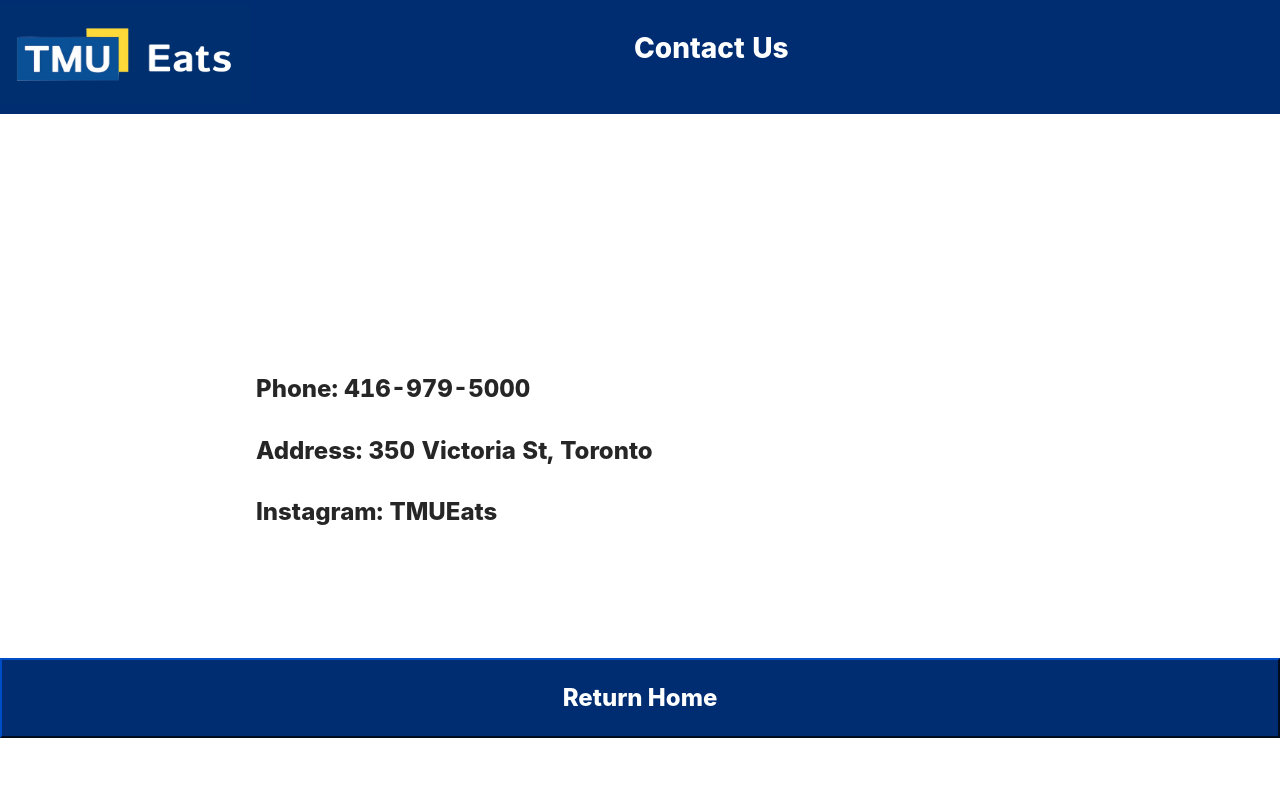
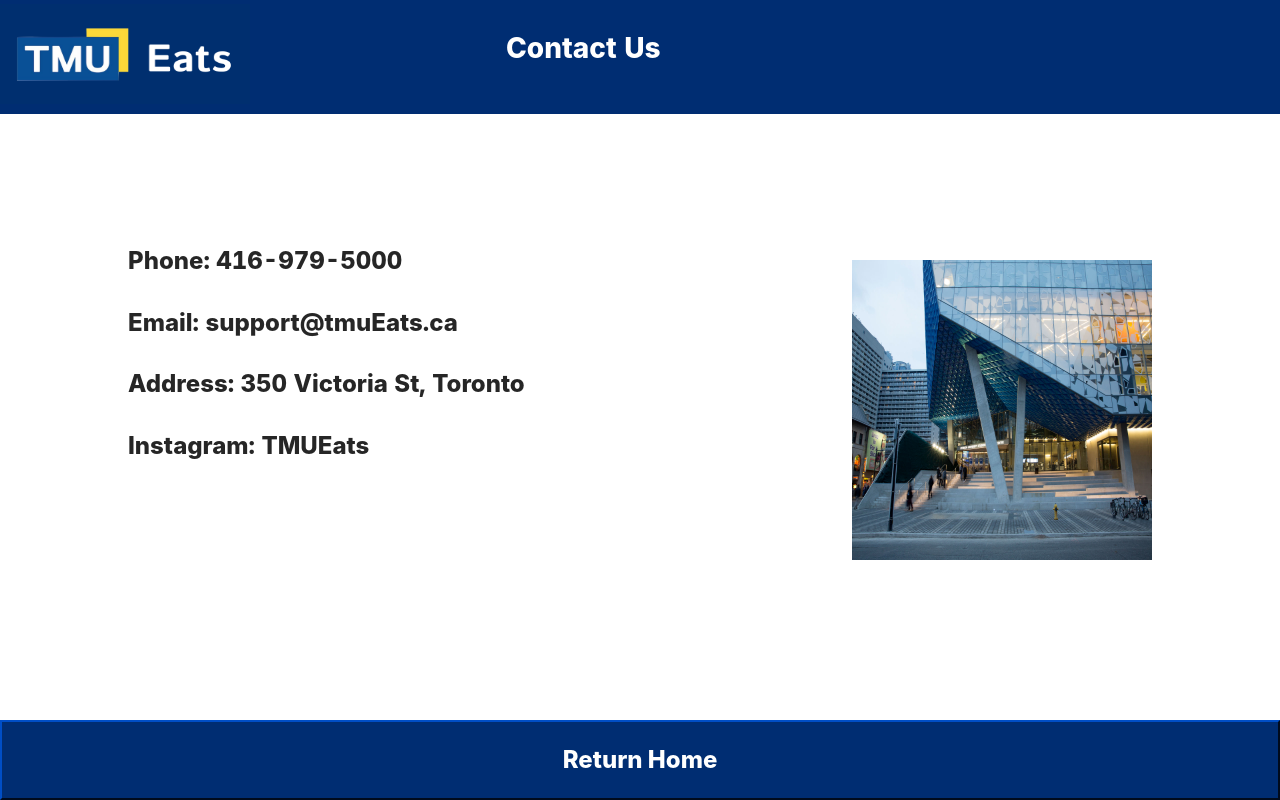
Before and after one commit to julx134/TMU-Eats, a React (Create React App) app in the folder tmu-eats/: page /contact in a window 1280 px wide. Built offline with nearby package versions, Linux system fonts and the light colour scheme.

Commit message:
finished contact page

```diff
--- a/tmu-eats/src/App.css
+++ b/tmu-eats/src/App.css
@@ -669,8 +669,7 @@
   color: white;
   width: 100%;
   border-radius: 0;
-  margin-top: 38%;
-  height: 42px;
+  margin-top: 47%;
   font-weight: 800;
   font-size: x-large;
 
--- a/tmu-eats/src/contact-flow/Contact.css
+++ b/tmu-eats/src/contact-flow/Contact.css
@@ -1,6 +1,5 @@
 .headerWrapper{
     background-color: #002d72;
-
 }
 
 .contact{
@@ -9,7 +8,7 @@
     font-weight: 800;
     display: inline-block;
     height: 100px;
-    margin-left: 30%;
+    margin-left: 20%;
     padding-top: 2%;
 }
 
@@ -19,7 +18,6 @@
     margin-top: 20%;
     font-size: x-large;
 
-
 }
 #homeBtn2{
     background-color: #002d72;
@@ -27,10 +25,12 @@
     color: white;
     width: 100%;
     border-radius: 0;
-    margin-top: 8%;
     height: 80px;
     font-weight: 800;
+    position: absolute;
     font-size: x-large;
+    bottom: 0%;
+    left: 0%;
 
 
   }
@@ -38,3 +38,19 @@
     background-color: black;
 
   }
+  .textWrapper{
+    display: inline-block;
+    width: 50%;
+  }
+  .slcWrap{
+    display: inline-block;
+  }
+
+  #slcImg{
+    height: 300px;
+    width: 300px;
+    display: inline-block;
+    position: absolute;
+    right: 10%;
+    bottom: 30%;
+  }
--- a/tmu-eats/src/contact-flow/ContactPage.js
+++ b/tmu-eats/src/contact-flow/ContactPage.js
@@ -1,6 +1,7 @@
 import "./Contact.css";
 import React, { useState, useEffect } from "react";
 import { useSearchParams, useNavigate} from "react-router-dom";
+import slc from "../slc.jpg";
 
 
 const ContactPage = () => {
@@ -9,16 +10,27 @@
 
     return(
         <div>
+
         <div class="headerWrapper">
           <img src="../TMU-logo.png" alt="TMU Logo" width="250" height="100" />
           <h1 class="contact">Contact Us</h1>
         </div>
-        <div class="text">
-            <p>Phone: 416-979-5000</p>
-            <p>Address:  350 Victoria St, Toronto</p>
-            <p>Instagram: TMUEats</p>
+        <div class='textWrapper'>
+            <div class="text">
+                <p>Phone: 416-979-5000</p>
+                <p>Email: support@tmuEats.ca</p>
+                <p>Address:  350 Victoria St, Toronto</p>
+                <p>Instagram: TMUEats</p>
+            </div>
+            <div class='slcWrap'>
+                <img src={slc} id='slcImg'alt='slc'/>
+            </div>
+
+
+
 
         </div>
+
         <button id ='homeBtn2' type="button" onClick={() => navigate('/home')}>Return Home</button>
 
 
```
